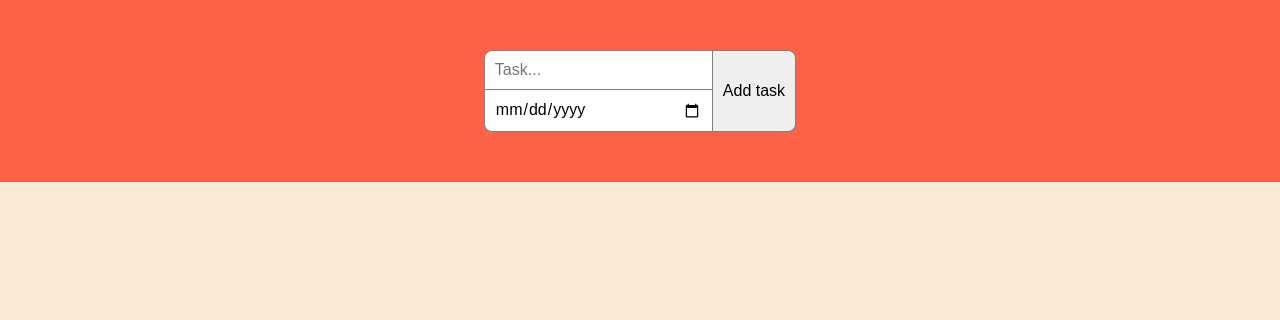
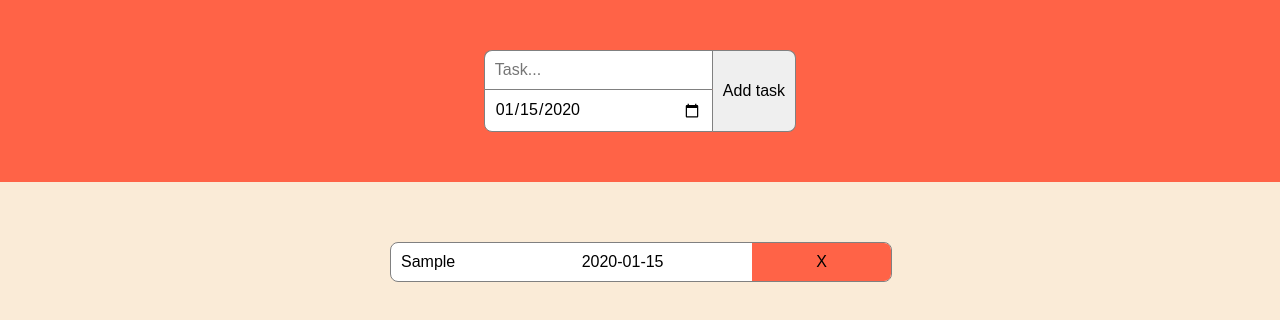
Before and after one commit to miliberlin/todo-list-typescript, a React (Create React App) app: page / in a window 1280 px wide. Both pictures are taken after typing "Sample", "2020-01-15" into the empty fields and a click on the button "Add task". Shown: the top 320 px of the page. Built offline with nearby package versions, Linux system fonts and the light colour scheme.

Commit message:
delete tasks

```diff
--- a/src/App.css
+++ b/src/App.css
@@ -40,3 +40,34 @@
 .header button:hover {
   background-color: rgb(86, 170, 86);
 }
+.todoList {
+  display: flex;
+  flex-flow: column;
+  max-width: 500px;
+  margin: 50px auto;
+}
+.task {
+  display: flex;
+  flex-flow: row;
+  width: 100%;
+  border-radius: 8px;
+  background-color: white;
+  border: 1px solid grey;
+  margin: 10px 0;
+}
+.task .taskName {
+  width: 35%;
+  padding: 10px;
+}
+.task .taskDeadline {
+  width: 35%;
+  padding: 10px;
+}
+.task button {
+  width: 30%;
+  border: none;
+  border-top-right-radius: 7px;
+  border-bottom-right-radius: 7px;
+  background-color: tomato;
+  cursor: pointer;
+}
--- a/src/App.tsx
+++ b/src/App.tsx
@@ -2,6 +2,7 @@ import React, { FC, ChangeEvent, useState } from 'react';
 import './App.css';
 import './normalize.css';
 import {ITask} from './Interfaces'
+import TodoTask from './Components/TodoTask'
 
 const App: FC = () => {
   const [task, setTask] = useState<string>("");
@@ -10,14 +11,23 @@ const App: FC = () => {
 
   const handleChange = (event: ChangeEvent<HTMLInputElement>): void => {
     if (event.target.name === "task") {setTask(event.target.value)}
-    else {setDeadline(event.target.value)}
+    else if (event.target.name === "deadline") {
+      setDeadline(event.target.value)
+    }
   }
 
   const addTask = ():void => {
-    const newTask = {taskName: task, deadline: deadline}
+    const newTask = {taskName: task, deadline: (deadline)}
     setTodoList([...todoList, newTask]);
     setTask("");
     setDeadline("");
+    console.log(todoList)
+  }
+
+  const completeTask = (taskNameToDelete: string): void => {
+    setTodoList(todoList.filter(task => {
+      return task.taskName !== taskNameToDelete
+    }))
   }
 
   return (
@@ -26,12 +36,21 @@ const App: FC = () => {
         <div className="inputContainer">
           <div className="inputs">
             <input type="text" placeholder="Task..." required name="task" value={task} onChange={handleChange}/>
-            <input type="date" value={deadline} name="deadline" onChange={handleChange}/>
+            <input type="date" name="deadline" onChange={handleChange}/>
           </div>
           <button onClick={addTask}>Add task</button>
         </div>
       </div>
-      <div className="todoList"></div>
+      <div className="todoList">
+        {todoList
+        .map((task: ITask, key: number) => {
+          return <TodoTask key={key} task={task} completeTask={completeTask}/>
+        })
+        // .sort((a,b) => {
+        //   return new Date(a.deadline) - new Date(b.deadline)
+        // })
+        }
+      </div>
     </div>
   );
 }
--- /dev/null
+++ b/src/Components/TodoTask.tsx
@@ -0,0 +1,19 @@
+import React from 'react';
+import { ITask } from '../Interfaces';
+
+interface Props {
+    task: ITask;
+    completeTask(taskNameToDelete: string): void;
+}
+
+const TodoTask = ({task, completeTask}: Props) => {
+    return (
+        <div className="task">
+            <div className="taskName">{task.taskName}</div>
+            <div className="taskDeadline">{task.deadline}</div>
+            <button onClick={() => {completeTask(task.taskName)}}>X</button>
+        </div>
+    )
+}
+
+export default TodoTask;
```
